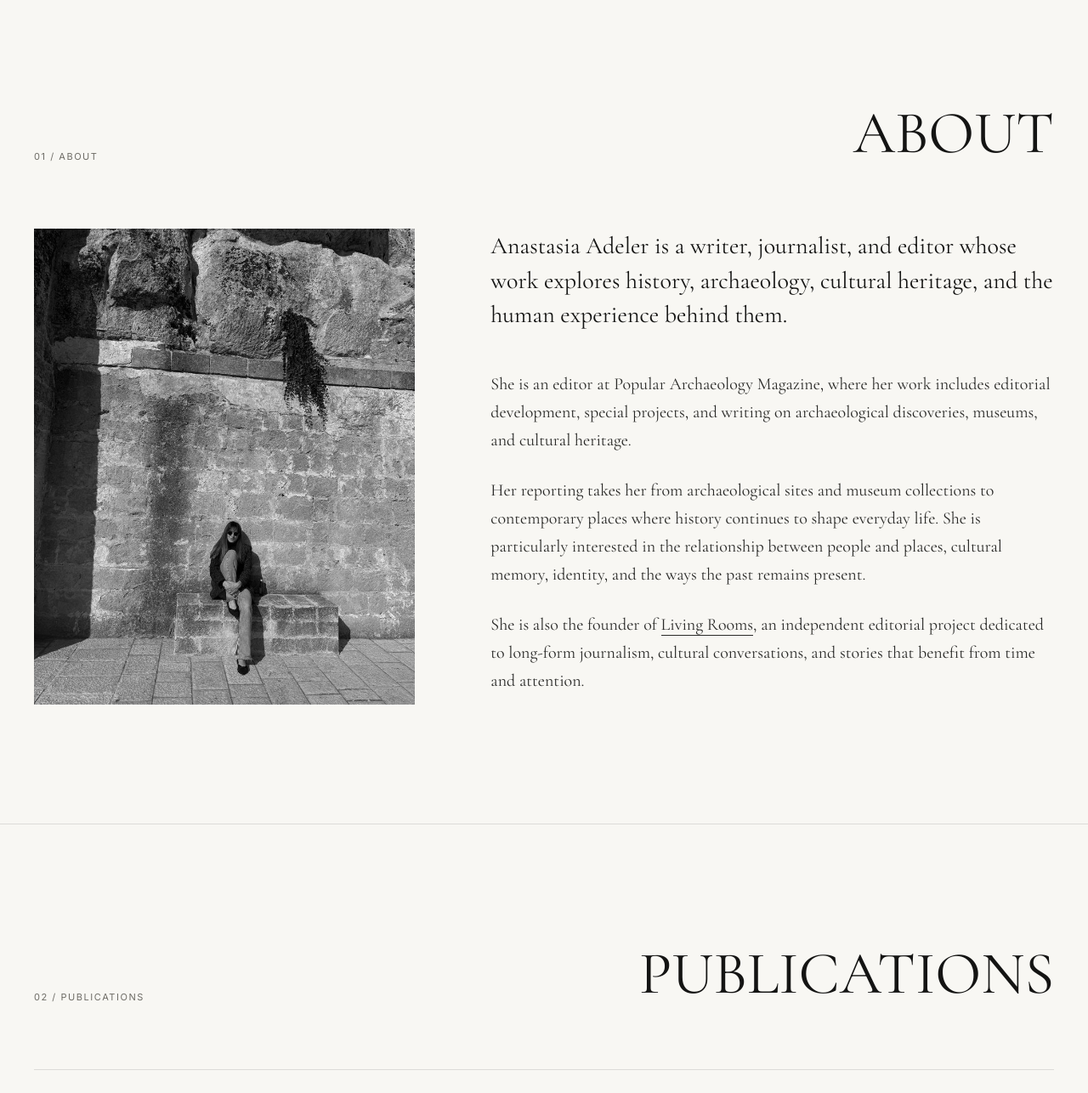
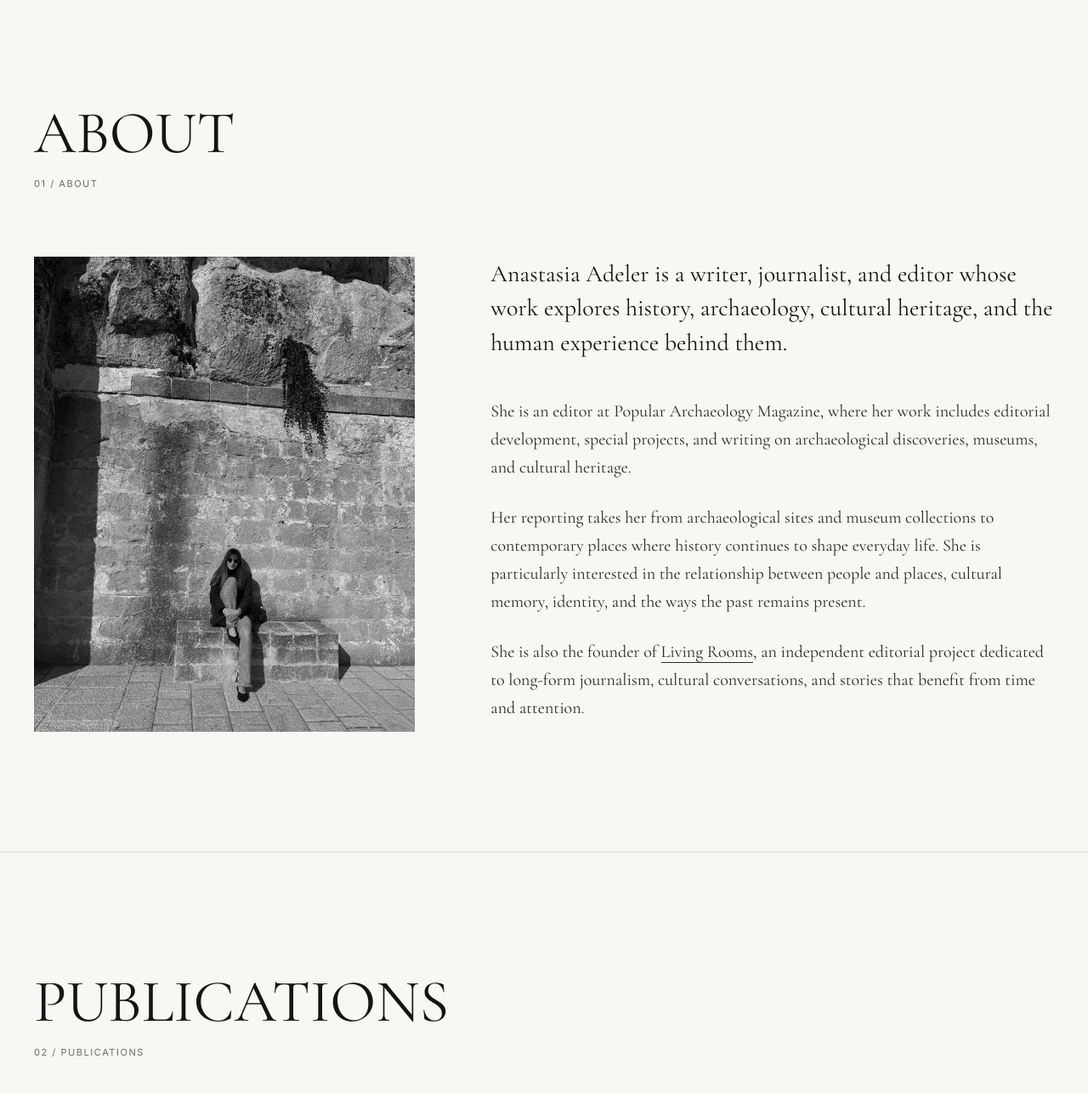
Before and after one commit to Kabanizza/anastasiaadeler.github.io, a plain HTML site: page index.html in a window 1280 px wide. Shown: the part 820-2106 px from the top of the page at 85% size. Drawn offline with nearby package versions, Linux system fonts and the light colour scheme.

Commit message:
Stack section titles and labels in a single column

```diff
--- a/index.html
+++ b/index.html
@@ -90,9 +90,9 @@ tailwind.config = {
 
 <!-- ============ ABOUT ============ -->
 <section id="about" class="border-t hairline px-5 py-20 md:px-10 md:py-[clamp(100px,11vw,150px)]">
-  <div class="rv mb-[clamp(40px,6vw,80px)] flex flex-col items-start gap-3 sm:flex-row sm:items-end sm:justify-between sm:gap-5">
-    <span class="meta text-mute">01 / About</span>
+  <div class="rv mb-[clamp(40px,6vw,80px)]">
     <h2 class="text-[clamp(36px,5.5vw,76px)] font-normal uppercase leading-none">About</h2>
+    <div class="meta mt-4 text-mute">01 / About</div>
   </div>
   <div class="grid grid-cols-1 gap-10 md:grid-cols-12 md:gap-x-[clamp(40px,7vw,110px)]">
     <div class="rv md:col-span-5">
@@ -109,9 +109,9 @@ tailwind.config = {
 
 <!-- ============ PUBLICATIONS ============ -->
 <section id="publications" class="border-t hairline px-5 py-20 md:px-10 md:py-[clamp(100px,11vw,150px)]">
-  <div class="rv mb-[clamp(40px,6vw,80px)] flex flex-col items-start gap-3 sm:flex-row sm:items-end sm:justify-between sm:gap-5">
-    <span class="meta text-mute">02 / Publications</span>
+  <div class="rv mb-[clamp(40px,6vw,80px)]">
     <h2 class="text-[clamp(36px,5.5vw,76px)] font-normal uppercase leading-none">Publications</h2>
+    <div class="meta mt-4 text-mute">02 / Publications</div>
   </div>
   <div id="rows" class="border-b hairline"></div>
 </section>
```
